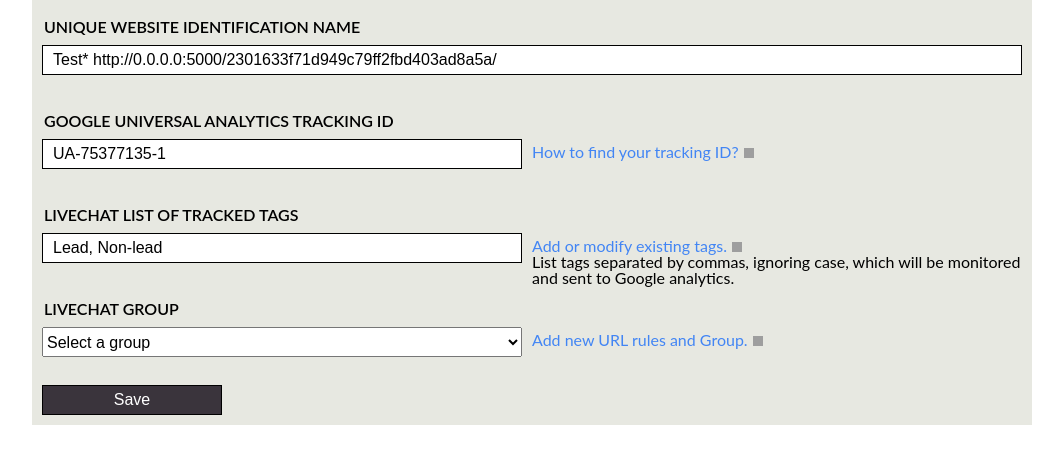
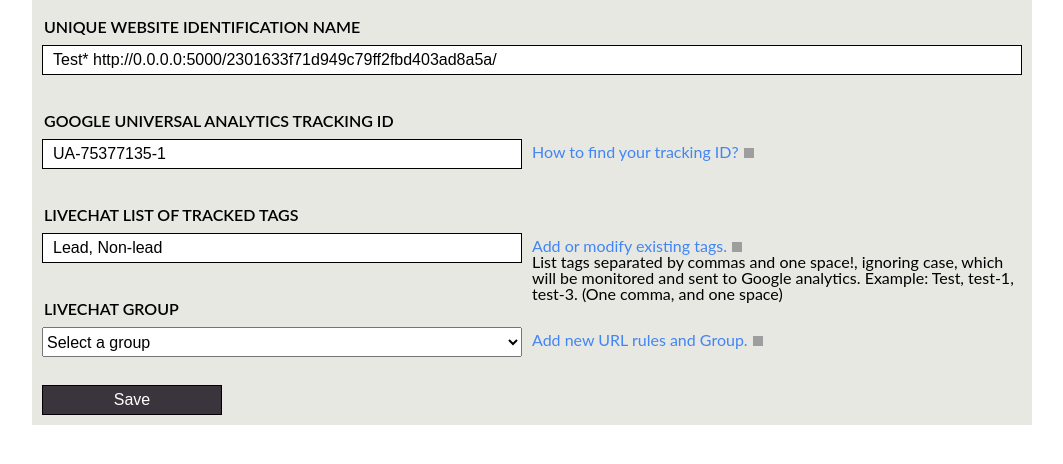
Before and after one commit to Hitoki/livechat, a Flask app: template livechat/templates/edit_website.html in a window 1280 px wide. Shown: the part 103-567 px from the top of the page, without its empty margins (108-1171 px from the left). Run offline with Flask 2, Linux system fonts and the light colour scheme; the template is opened without the code that fills it: values that come from a table or form of the project are taken from there, others are empty; data comes from the database, SQL or seed files in the repository; both versions use the stored data as it was after the commit; parts of the project's set-up code (start-up, migrations or seed data) failed here and were passed over; grey boxes are pictures that could not be loaded.

Commit message:
Add new comma separated search in chat

```diff
--- a/livechat/settings.py
+++ b/livechat/settings.py
@@ -21,3 +21,5 @@ class DevelopmentConfig(Config):
     GOOGLE_TRACK_ID = 'UA-75377135-1'
     LIVECHAT_LOGIN = 'vitaliy.romanuik@anvil8.com'
     LIVECHAT_API_KEY = '4655f8e27c49c371d585bc857ecf5ebc'
+    TEST_L = 'andy@yomdel.com'
+    TEST_K = '099b9ae6e46c6f74e964dd8dc1e067a3'
--- a/livechat/tasks.py
+++ b/livechat/tasks.py
@@ -60,8 +60,10 @@ def google_analytics_task(data, user):
         websites.filter_by(group=request_data.json()['group'][0])\
         .first_or_404()
 
+    tags = [i.lower() for i in website.tags.split(', ')]
+
     for tag in request_data.json()['tags']:
-        if tag in website.tags.replace(' ', '').split(','):
+        if tag.lower() in tags:
             params = urllib.parse.urlencode({
                 'v': 1,
                 'tid': website.google_track_id,
--- a/livechat/templates/chat_page.html
+++ b/livechat/templates/chat_page.html
@@ -10,7 +10,7 @@
 <!-- Start of LiveChat (www.livechatinc.com) code -->
 <script type="text/javascript">
 window.__lc = window.__lc || {};
-window.__lc.license = 7336931;
+window.__lc.license = 5939971;
 (function() {
   var lc = document.createElement('script'); lc.type = 'text/javascript'; lc.async = true;
   lc.src = ('https:' == document.location.protocol ? 'https://' : 'http://') + 'cdn.livechatinc.com/tracking.js';
--- a/livechat/templates/edit_website.html
+++ b/livechat/templates/edit_website.html
@@ -38,7 +38,7 @@
                 </div>
                 <div class="right">
                     <a href="https://my.livechatinc.com/settings/tags" target="_blank">Add or modify existing tags.</a>
-                    <p>List tags separated by commas, ignoring case, which will be monitored and sent to Google analytics.</p>
+                    <p>List tags separated by commas and one space!, ignoring case, which will be monitored and sent to Google analytics. Example: Test, test-1, test-3. (One comma, and one space)</p>
                 </div>
             </div>
 
--- a/livechat/views.py
+++ b/livechat/views.py
@@ -92,6 +92,9 @@ def livechat_ticket(user_hash):
     :return: GET "render_template('chat_page.html', **ctx)"
     """
     user = User.query.filter_by(hash=user_hash).first_or_404()
+    # google_analytics_task.apply_async(
+    # args=({"chat": {"id": "O5B9JQE8ZU"}}, user.serialize()),
+    # countdown=6)
     if request.get_json():
         app.logger.info('Webhook:'.format(request.get_json()))
         google_analytics_task.apply_async(args=(request.get_json(), user.serialize()), countdown=6)
```
Also changed, not shown: livechat/livechat.db.
